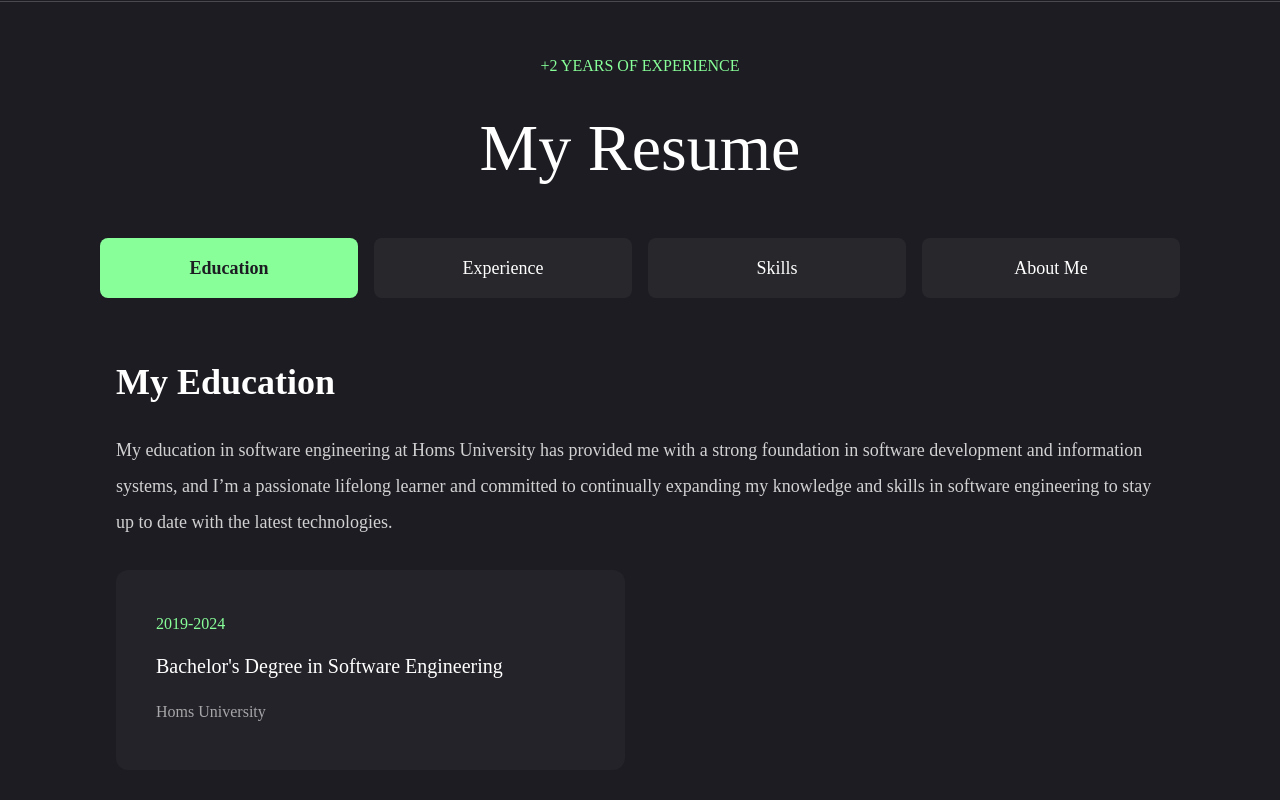
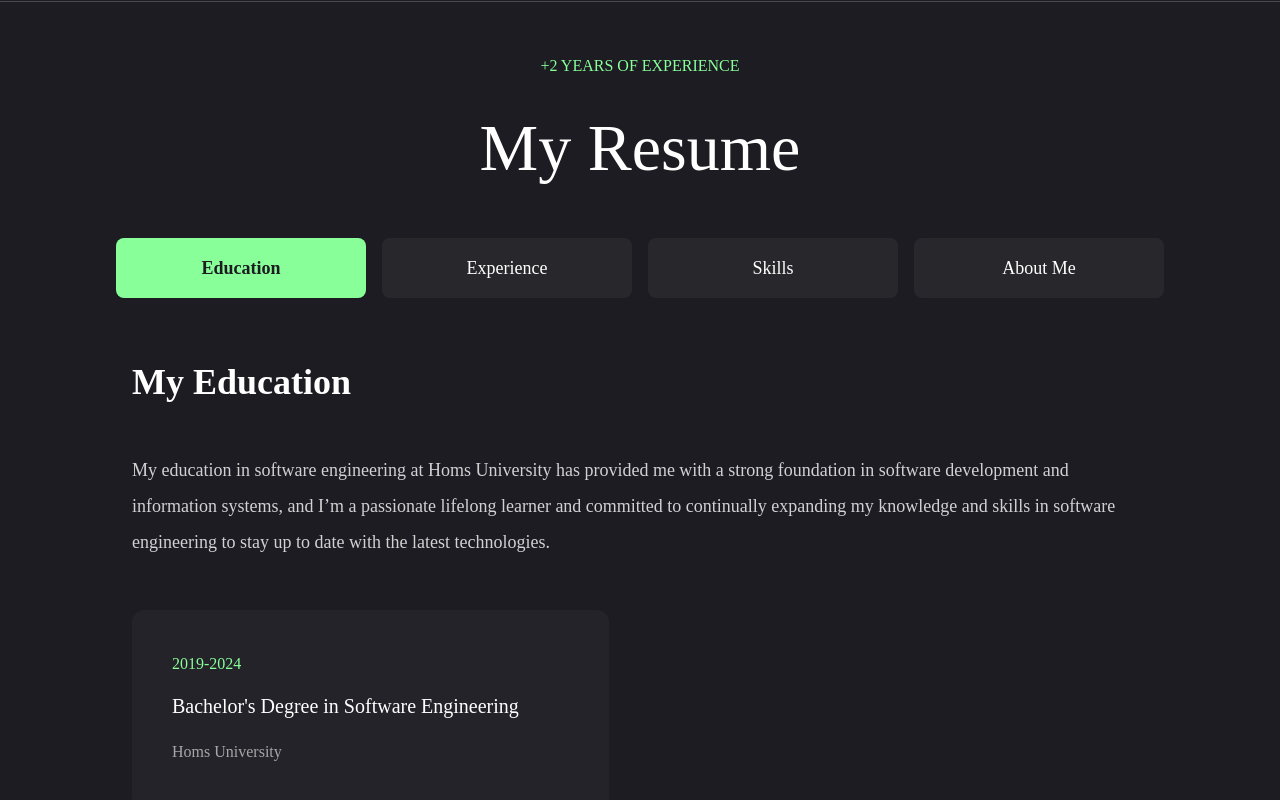
Before and after one commit to YoumnaYazji/My-Portfolio, a Next.js app: page / in a window 1280 px wide. Shown: the part 2935-3735 px from the top of the page. Built offline with nearby package versions, Linux system fonts and the light colour scheme.

Commit message:
Sixth Commit

```diff
--- a/app/resume/page.jsx
+++ b/app/resume/page.jsx
@@ -107,7 +107,7 @@ const skills ={
 const Resume =() =>{
     return(
         <>
-            <div className="px-24 mt-5 mx-auto xs:w-full md:x-full">
+            <div className="px-12 mt-5 xl:w-[90%] mx-auto xs:w-full md:x-full">
                 <Tabs defaultValue='education' className='gap-[60px]'>
                     <TabsList className=' w-full mx-auto xl:mx-0 gap-[60px] md:flex-col md:items-center md:gap-4 lg:flex-row lg:items-start lg:mx-auto xs:flex-col xs:items-center xl:gap-4 xl:mx-0'>
                         <TabsTrigger value='education' className="text-[18px]">Education</TabsTrigger>
@@ -118,12 +118,12 @@ const Resume =() =>{
                     </TabsList>
                     <div className='mt-10 min-h-[70vh] w-full'>
 
-                        <TabsContent value='education' className='w-full'>
+                        <TabsContent value='education' className='w-[80vw]'>
                         <div className='flex flex-col gap-[30px] p-5 xl:text-left'>
                                 <h3 className='text-4xl font-bold'>
                                     {education.title}
                                 </h3>
-                                <p className='text-white/80 mx-auto text-[18px] xl:mx-0'>{education.description}</p>
+                                <p className='text-white/80 py-5 text-[18px]'>{education.description}</p>
                                 <ScrollArea className='h-[400px]'>
                                     <ul className='grid frid-cols-1 lg:grid-cols-2 gap-[30px]'>
                                         {education.items.map((item,index)=>{
@@ -210,7 +210,7 @@ const Resume =() =>{
                                 <h3 className='text-4xl font-bold'>
                                     {about.title}
                                 </h3>
-                                <p className='text-white/60 mx-auto xl:mx-0'>{about.description}</p>
+                                <p className='text-white/60 py-5  text-[18px]'>{about.description}</p>
                                 <ul className="gap-y-6 xl:mx-0 grid grid-cols-1 md:grid-cols-2 xl:grid-cols-3 gap-4 ">
                                 {about.info.map((item, index) => (
                                 <li
```
